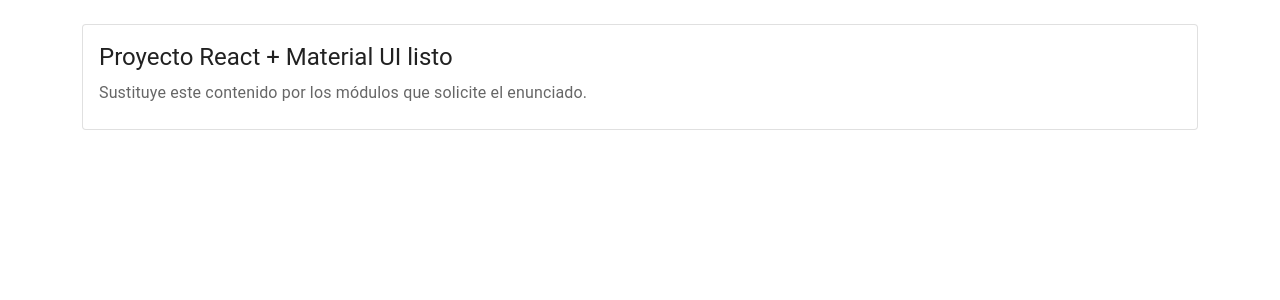
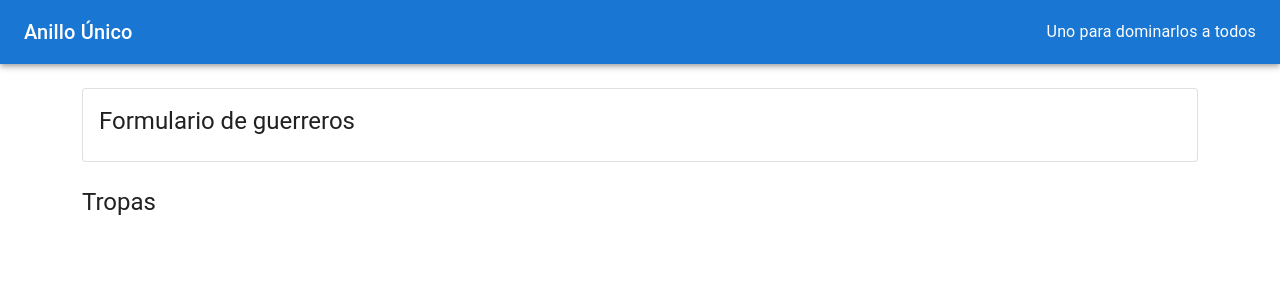
Before and after one commit to WIpzx/Certamen-1---Desarrollo-Front-End---Juan-Pozo, a React (Vite) app in the folder Certamen/: page / in a window 1280 px wide. Shown: the top 300 px of the page. Built offline with nearby package versions, Linux system fonts and the light colour scheme.

Commit message:
feat: agregar layout

```diff
--- a/Certamen/src/App.jsx
+++ b/Certamen/src/App.jsx
@@ -1,23 +1,35 @@
-import { Card, CardContent, CssBaseline, Typography } from '@mui/material';
+import { AppBar, Card, CardContent, CssBaseline, Toolbar, Typography } from '@mui/material';
 
 export default function App() {
   return (
     <>
       <CssBaseline />
+      <AppBar position="static">
+        <Toolbar sx={{ justifyContent: 'space-between', gap: 2 }}>
+          <Typography variant="h6" component="h1">
+            Anillo Único
+          </Typography>
+          <Typography variant="body1" sx={{ textAlign: 'right' }}>
+            Uno para dominarlos a todos
+          </Typography>
+        </Toolbar>
+      </AppBar>
       <main className="container py-4">
-        <div className="row">
-          <div className="col-12">
+        <div className="row gy-4">
+          <section className="col-12" aria-labelledby="formulario-titulo">
             <Card variant="outlined">
               <CardContent>
-                <Typography variant="h5" component="h1">
-                  Proyecto React + Material UI listo
-                </Typography>
-                <Typography color="text.secondary" sx={{ mt: 1 }}>
-                  Sustituye este contenido por los módulos que solicite el enunciado.
+                <Typography variant="h5" component="h2" id="formulario-titulo">
+                  Formulario de guerreros
                 </Typography>
               </CardContent>
             </Card>
-          </div>
+          </section>
+          <section className="col-12" aria-labelledby="tropas-titulo">
+            <Typography variant="h5" component="h2" id="tropas-titulo">
+              Tropas
+            </Typography>
+          </section>
         </div>
       </main>
     </>
```
Also changed, not shown: 1 other file (tests, documents, lock files or other folders).
